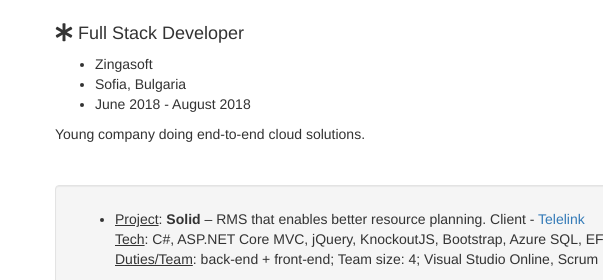
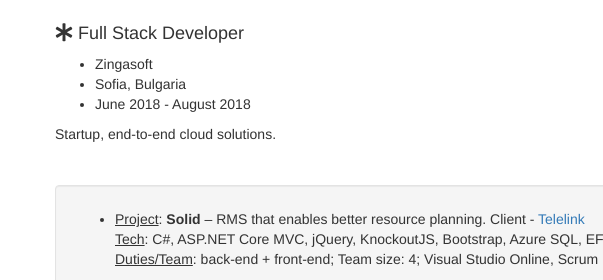
Before and after one commit to yotoff/yotoff.github.io, a plain HTML site: page index.html in a window 1280 px wide. Shown: the part 980-1260 px from the top of the page, 0-603 px from the left. Drawn offline with Linux system fonts and the light colour scheme.

Commit message:
Change company description

```diff
--- a/index.html
+++ b/index.html
@@ -107,9 +107,8 @@
 									 <li>Sofia, Bulgaria</li>
 									 <li>June 2018 - August 2018</li>
 								  </ul>
-								  <p>Young company doing end-to-end cloud solutions.</br>
+								  <p>Startup, end-to-end cloud solutions.</br>
 								  </p>
-
 							   </div>
 							   <div class="col-lg-6 col-md-6 col-sm-6 col-xs-6"><img src="images/zingasoft-logo.jpg" class="logo-img center" width="37%" height="50%"></div>
 						   </div>
```
